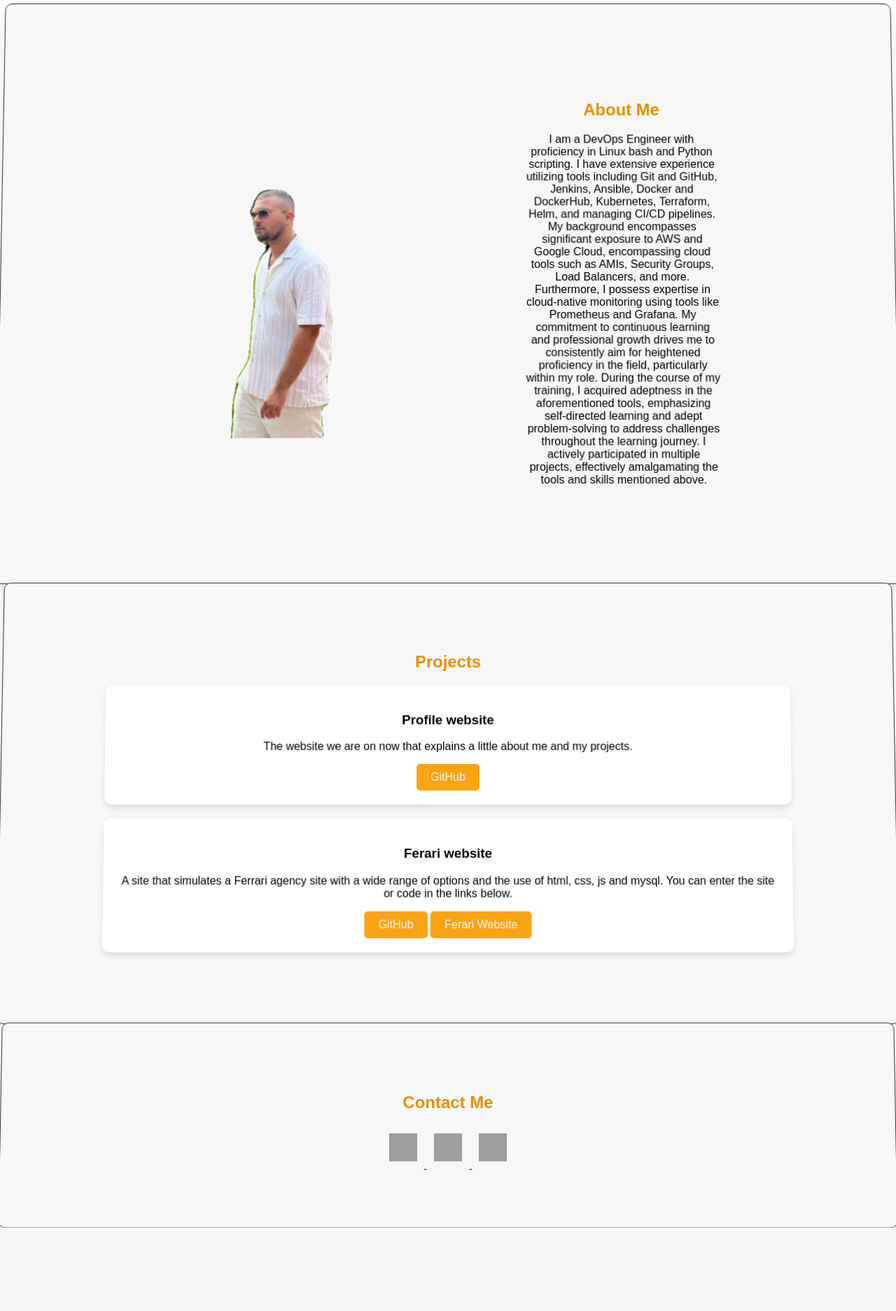
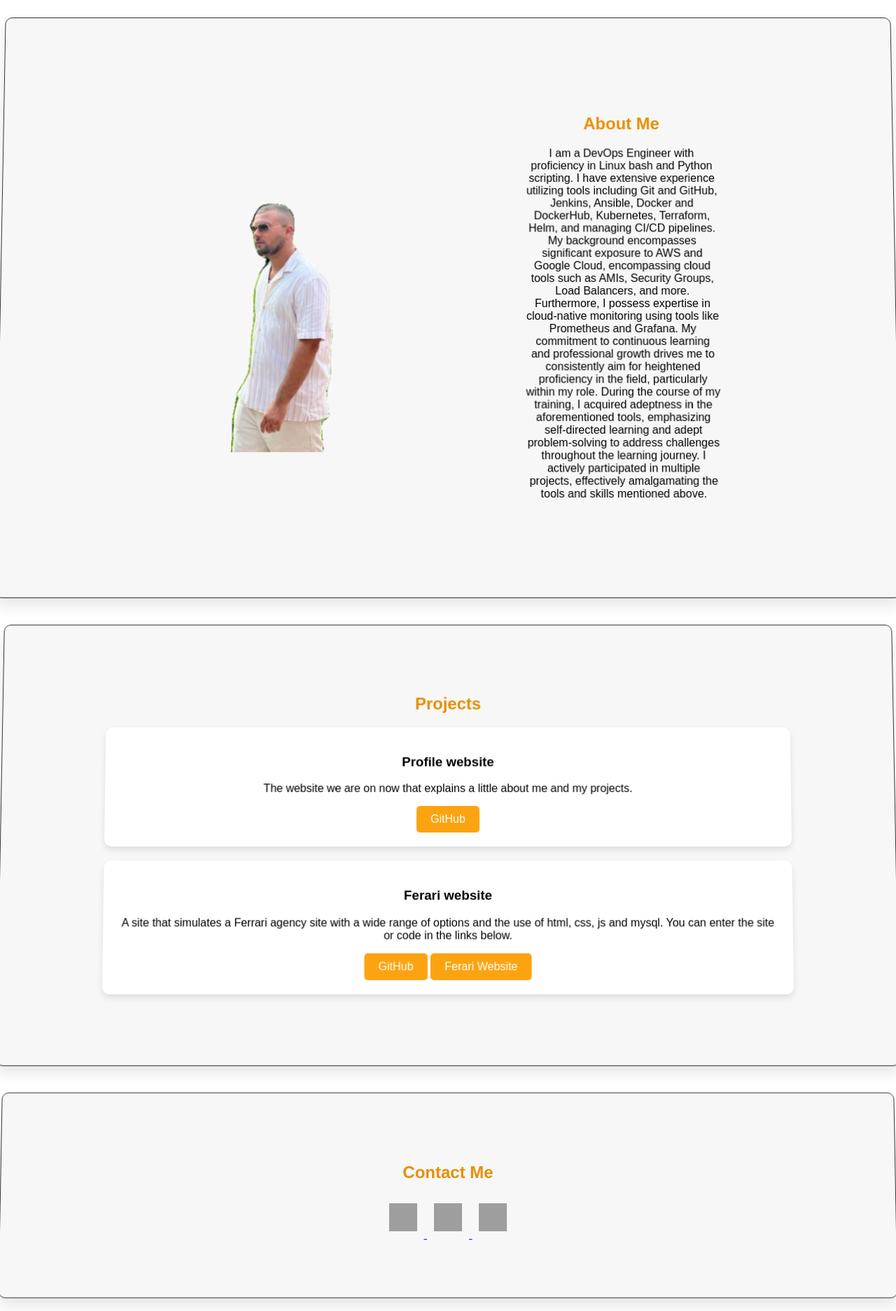
Before and after one commit to yotamdavid/profile_wabsite, a Flask app: page / in a window 1280 px wide. Shown: the part 88-1962 px from the top of the page at 70% size. Before the commit the page ends 1843 px from the top, so only its background shows below. Run offline with Flask 2, Linux system fonts and the light colour scheme; grey boxes are pictures that could not be loaded.

Commit message:
Update style.css

```diff
--- a/web_project/static/css/style.css
+++ b/web_project/static/css/style.css
@@ -75,11 +75,16 @@ h2 {
     box-shadow: 0px 10px 20px rgba(0, 0, 0, 0.1);
     transform: perspective(600px) rotateX(1deg);
     transition: transform 0.3s ease, box-shadow 0.3s ease;
+    margin: 20px 0; /* רווח מעל ומתחת */
 }
 
 .section:hover {
     box-shadow: 0px 15px 30px rgba(0, 0, 0, 0.2);
     transform: perspective(600px) rotateX(2deg);
+}
+
+.section + .section {
+    margin-top: 40px; /* רווח בין סקשן לסקשן מעליו */
 }
 
 /* Project Card Styling */
```
